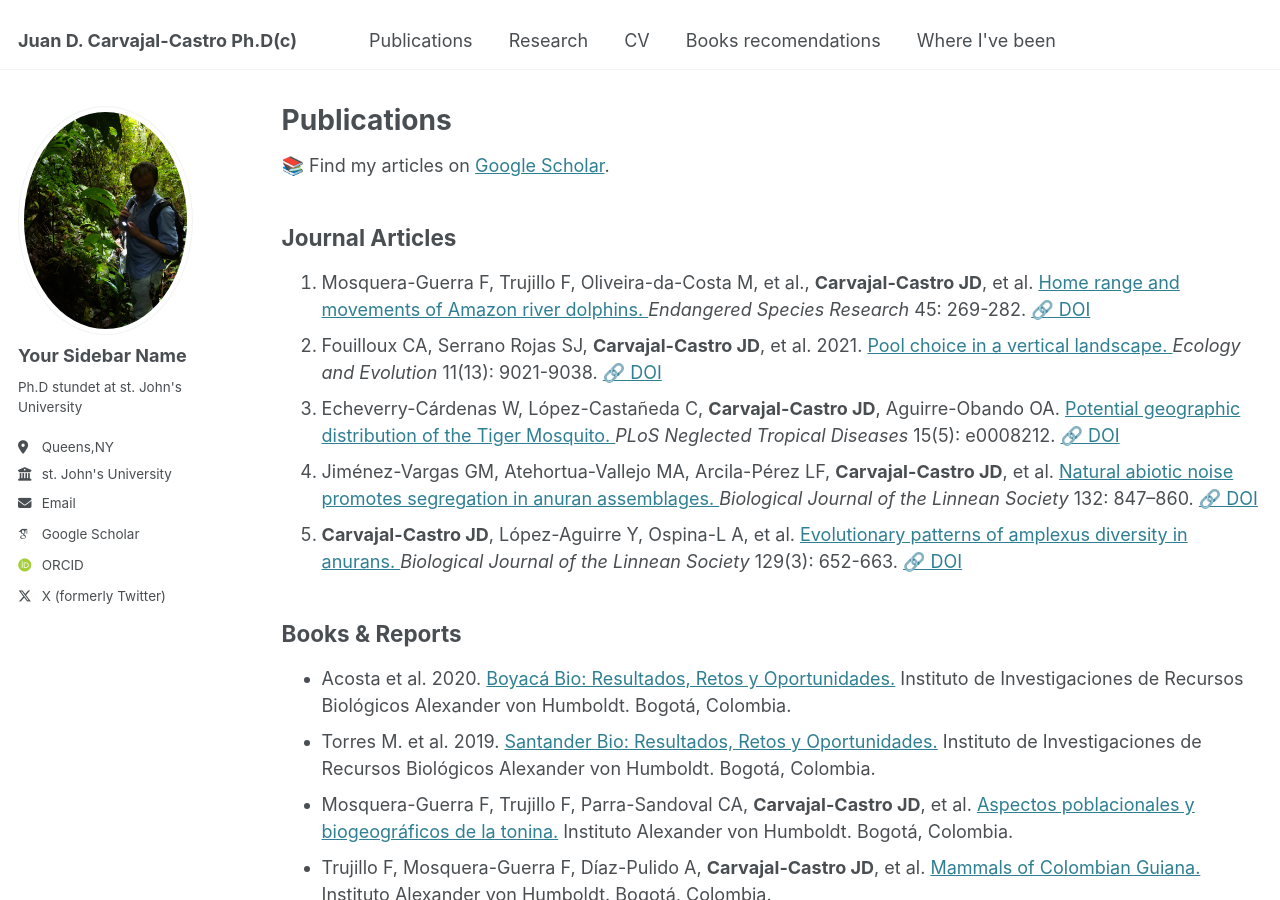
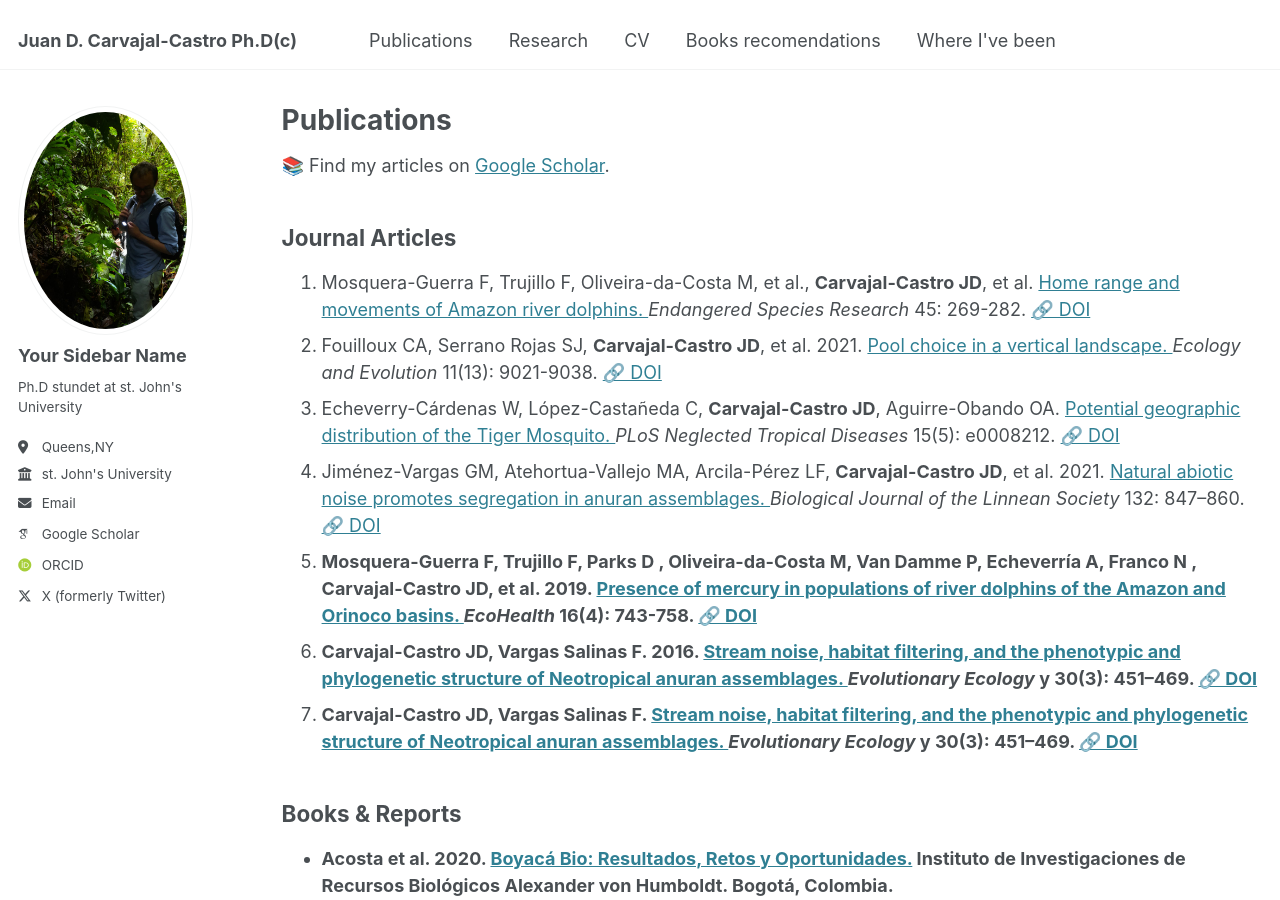
Before and after one commit to carvajaljcastro/carvajaljcastro.github.io, a Jekyll site: the page built from _pages/publications.html, in a window 1280 px wide and 900 px high. Built offline with Jekyll 4.4.1, drawn with Linux system fonts in a browser that asks for light colours; some web fonts are replaced.

Commit message:
commit # 16

```diff
--- a/_pages/publications.html
+++ b/_pages/publications.html
@@ -40,7 +40,7 @@ author_profile: true
   </li>
 
   <li>
-    Jiménez-Vargas GM, Atehortua-Vallejo MA, Arcila-Pérez LF, <b>Carvajal-Castro JD</b>, et al.
+    Jiménez-Vargas GM, Atehortua-Vallejo MA, Arcila-Pérez LF, <b>Carvajal-Castro JD</b>, et al. 2021.
     <a href="/Publication_folder/Assemblages_functional_diversity.pdf">
       Natural abiotic noise promotes segregation in anuran assemblages.
     </a> <i>Biological Journal of the Linnean Society</i> 132: 847–860.
@@ -48,12 +48,33 @@ author_profile: true
   </li>
 
   <li>
-    <b>Carvajal-Castro JD</b>, López-Aguirre Y, Ospina-L A, et al.
-    <a href="/Publication_folder/Carvajal_etal_2020_amplexus.pdf">
-      Evolutionary patterns of amplexus diversity in anurans.
-    </a> <i>Biological Journal of the Linnean Society</i> 129(3): 652-663.
-    <a href="https://doi.org/10.1093/biolinnean/blaa009" target="_blank">🔗 DOI</a>
+    <b>Mosquera-Guerra F, Trujillo F, Parks D , Oliveira-da-Costa M, Van Damme P, Echeverría A, Franco N , <b>Carvajal-Castro JD</b>, et al. 2019.
+    <a href="/Publication_folder/Mercury in Populations of River Dolphins of the Amazon and Orinoco Basins.pdf">
+      Presence of mercury in populations of river dolphins of the Amazon and Orinoco basins.
+    </a> <i>EcoHealth</i> 16(4): 743-758.
+    <a href="https://doi.org/10.1007/s10393-019-01451-1" target="_blank">🔗 DOI</a>
   </li>
+
+  <li>
+    <b>Carvajal-Castro JD</b>, Vargas Salinas F. 2016.
+    <a href="/Publication_folder/Stream_noise_habitat_filtering_.pdf">
+      Stream noise, habitat filtering, and the phenotypic and phylogenetic structure of Neotropical anuran assemblages.
+    </a> <i>Evolutionary Ecology</i> y 30(3): 451–469.
+    <a href="https://doi.org/ 10.1007/s10682-016-9817-8 " target="_blank">🔗 DOI</a>
+  </li>
+
+
+
+
+  <li>
+    <b>Carvajal-Castro JD</b>, Vargas Salinas F.
+    <a href="/Publication_folder/Stream_noise_habitat_filtering_.pdf">
+      Stream noise, habitat filtering, and the phenotypic and phylogenetic structure of Neotropical anuran assemblages.
+    </a> <i>Evolutionary Ecology</i> y 30(3): 451–469.
+    <a href="https://doi.org/ 10.1007/s10682-016-9817-8 " target="_blank">🔗 DOI</a>
+  </li>
+
+
 </ol>
 
 {% include base_path %}
```
